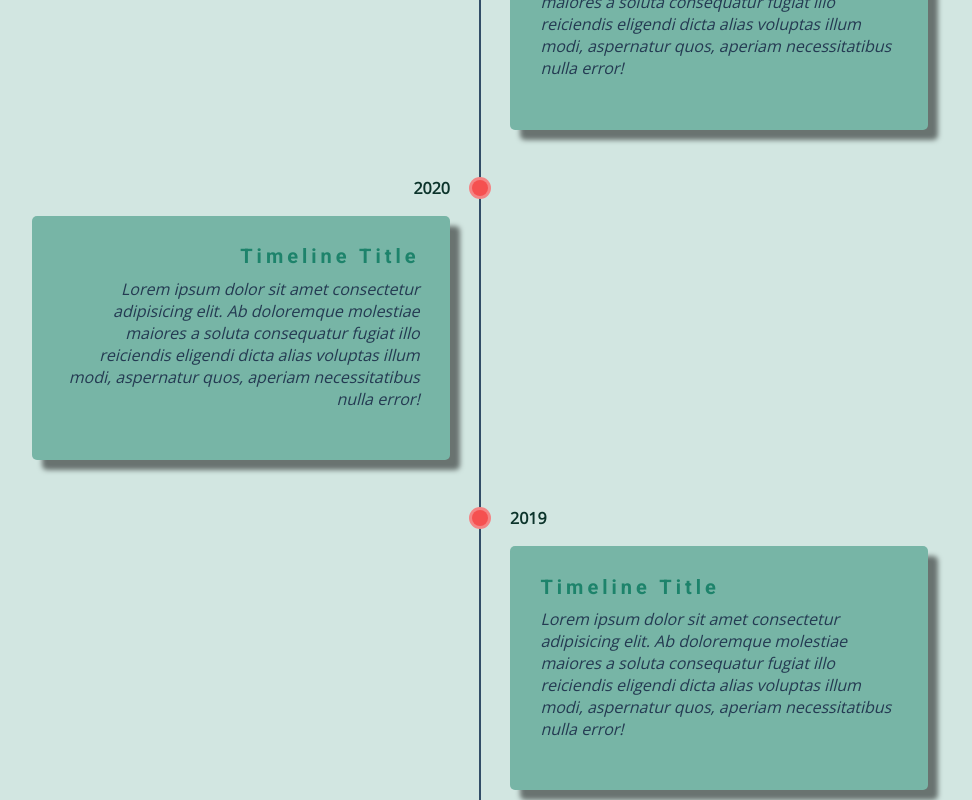
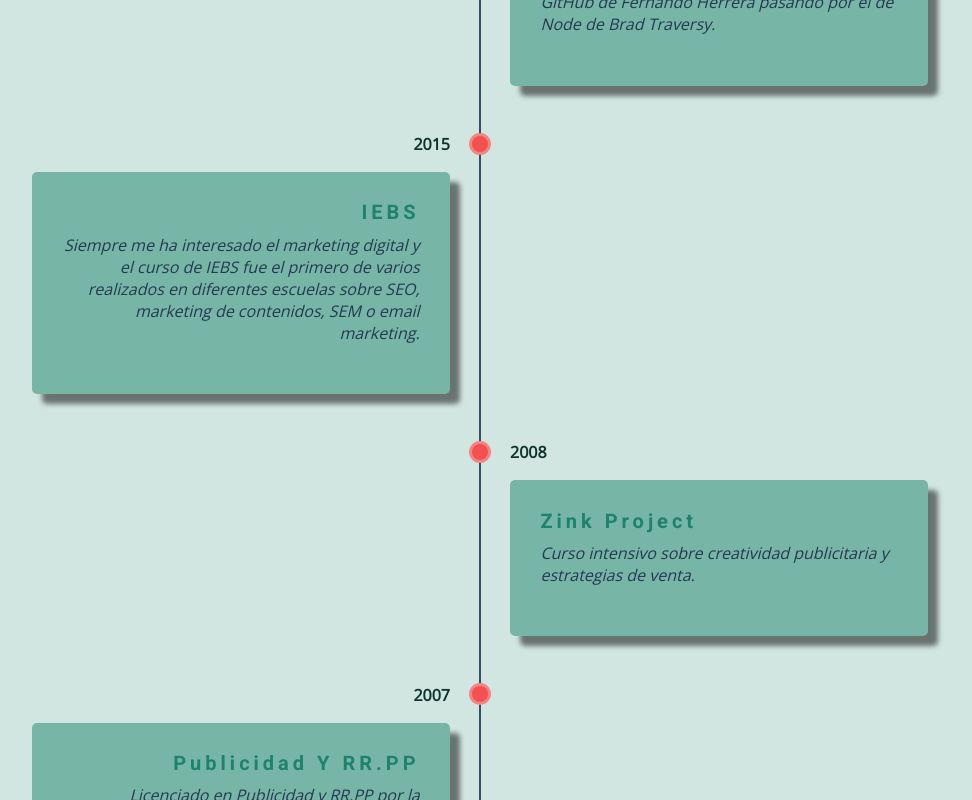
Before and after one commit to Ciriero/Personal_web, a React (Create React App) app: page / in a window 1280 px wide. Shown: the part 2600-3400 px from the top of the page, without its empty margins (160-1132 px from the left). Built offline with nearby package versions, Linux system fonts and the light colour scheme.

Commit message:
added timeline text

```diff
--- a/src/data/timeline.js
+++ b/src/data/timeline.js
@@ -1,38 +1,33 @@
 export const timeline = [
   {
     id: 1,
-    year: 2022,
-    title: "Timeline Title",
-    text: "Lorem ipsum dolor sit amet consectetur adipisicing elit. Ab doloremque molestiae maiores a soluta consequatur fugiat illo reiciendis eligendi dicta alias voluptas illum modi, aspernatur quos, aperiam necessitatibus nulla error!",
+    year: 2021,
+    title: "The Bridge",
+    text: "Certificado como FullStack por The Bridge en el uso de tecnologías como CSS, JavaScript, React o Node.",
   },
   {
     id: 2,
-    year: 2021,
-    title: "Timeline Title",
-    text: "Lorem ipsum dolor sit amet consectetur adipisicing elit. Ab doloremque molestiae maiores a soluta consequatur fugiat illo reiciendis eligendi dicta alias voluptas illum modi, aspernatur quos, aperiam necessitatibus nulla error!",
+    year: 2020,
+    title: "Cursos Udemy",
+    text: "Desde el 2020 hasta la actualidad he realizado varios cursos en Udemy para aprender, practicar y mejorar mis habilidades como programador. Desde el curso de JavaScript de Colt Steele, con el que empezé, hasta el de Git y GitHub de Fernando Herrera pasando por el de Node de Brad Traversy.",
   },
   {
     id: 3,
-    year: 2020,
-    title: "Timeline Title",
-    text: "Lorem ipsum dolor sit amet consectetur adipisicing elit. Ab doloremque molestiae maiores a soluta consequatur fugiat illo reiciendis eligendi dicta alias voluptas illum modi, aspernatur quos, aperiam necessitatibus nulla error!",
+    year: 2015,
+    title: "IEBS",
+    text: "Siempre me ha interesado el marketing digital y el curso de IEBS fue el primero de varios realizados en diferentes escuelas sobre SEO, marketing de contenidos, SEM o email marketing.",
   },
   {
     id: 4,
-    year: 2019,
-    title: "Timeline Title",
-    text: "Lorem ipsum dolor sit amet consectetur adipisicing elit. Ab doloremque molestiae maiores a soluta consequatur fugiat illo reiciendis eligendi dicta alias voluptas illum modi, aspernatur quos, aperiam necessitatibus nulla error!",
+    year: 2008,
+    title: "Zink Project",
+    text: "Curso intensivo sobre creatividad publicitaria y estrategias de venta.",
   },
+
   {
     id: 5,
-    year: 2018,
-    title: "Timeline Title",
-    text: "Lorem ipsum dolor sit amet consectetur adipisicing elit. Ab doloremque molestiae maiores a soluta consequatur fugiat illo reiciendis eligendi dicta alias voluptas illum modi, aspernatur quos, aperiam necessitatibus nulla error!",
-  },
-  {
-    id: 6,
-    year: 2017,
-    title: "Timeline Title",
-    text: "Lorem ipsum dolor sit amet consectetur adipisicing elit. Ab doloremque molestiae maiores a soluta consequatur fugiat illo reiciendis eligendi dicta alias voluptas illum modi, aspernatur quos, aperiam necessitatibus nulla error!",
+    year: 2007,
+    title: "Publicidad y RR.PP",
+    text: "Licenciado en Publicidad y RR.PP por la Universidad Pontificia de Salamanca.",
   },
 ];
```
Also changed, not shown: public/utils/carfax.png (added).
